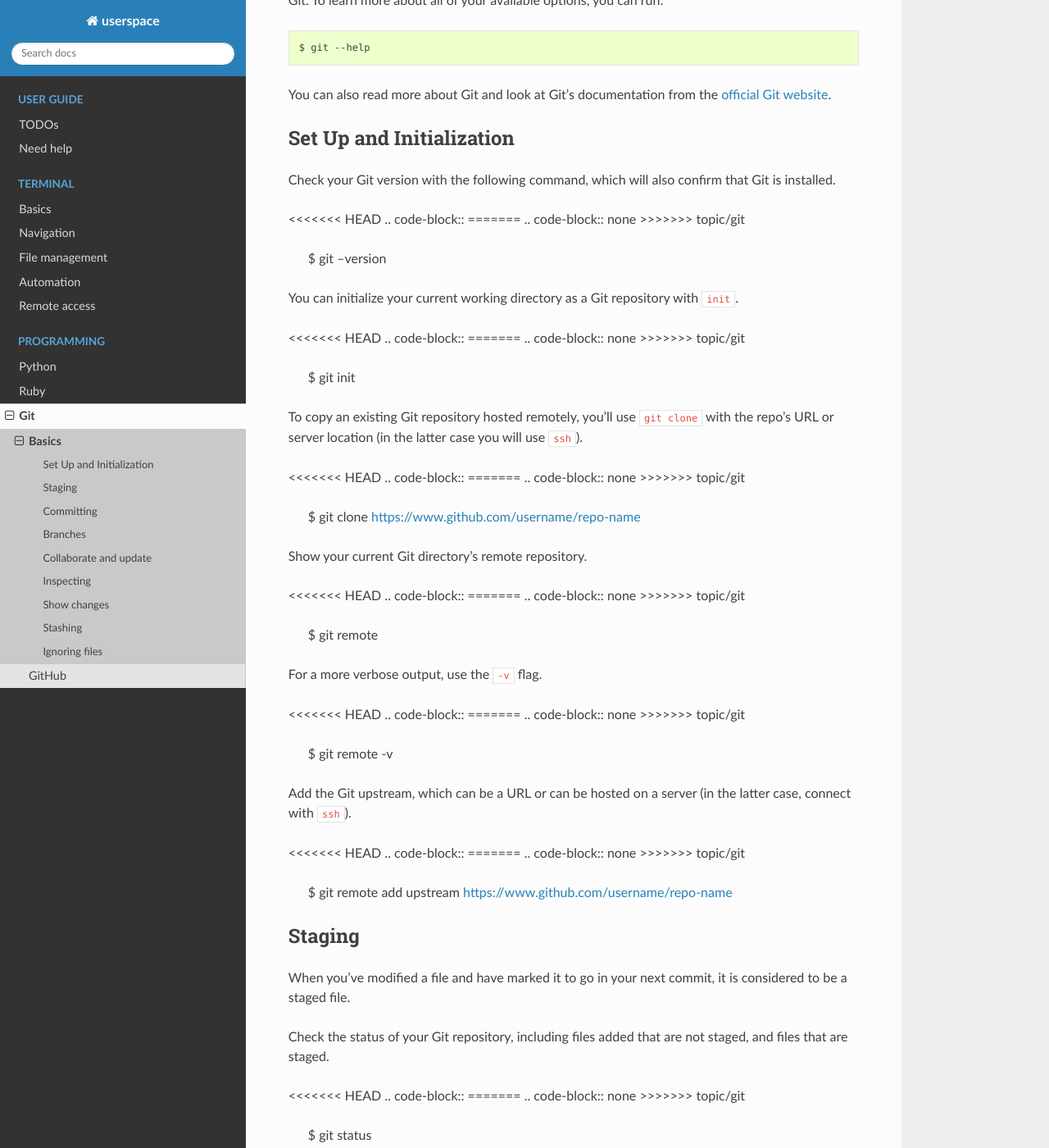
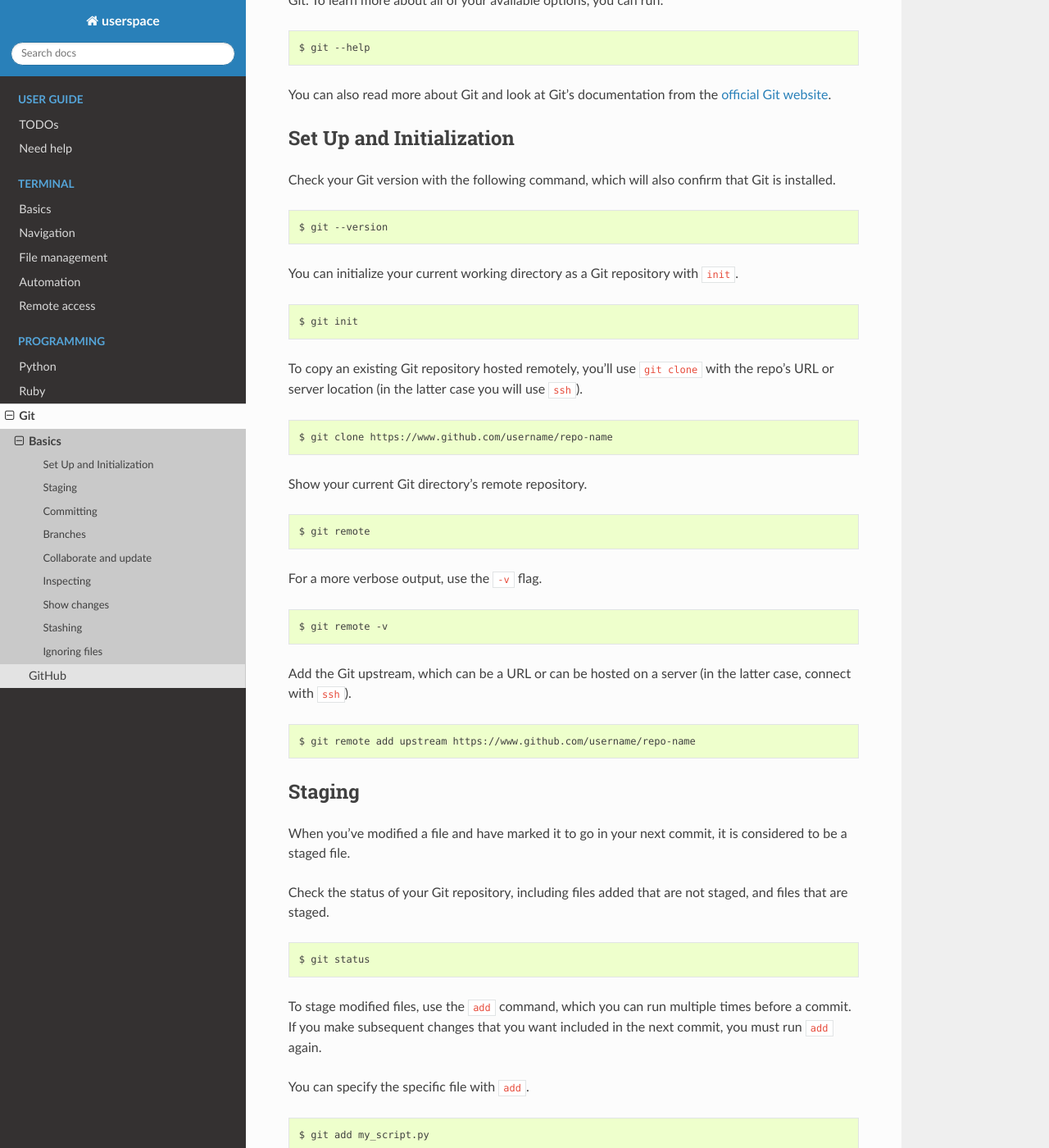
Before and after one commit to jiverson002/userspace, a Sphinx documentation site: the page built from docs/source/programming/git/basics.rst, in a window 1280 px wide and 1400 px high, scrolled down 488 px. Shown: the whole window at 82% size. Built offline with Sphinx 7.4.7 and the Read the Docs theme 2.0.0, drawn with Linux system fonts in a browser that asks for light colours; some of the changed text lies outside the part shown.

Commit message:
Revert "topic/git: Fixes missing code snippets"
This reverts commit b2a920bb50b0288ca43e518fff8cab08588fb092.

```diff
--- a/docs/source/programming/git/basics.rst
+++ b/docs/source/programming/git/basics.rst
@@ -33,22 +33,14 @@ Set Up and Initialization
 Check your Git version with the following command, which will also confirm that
 Git is installed.
 
-<<<<<<< HEAD
 .. code-block::
-=======
-.. code-block:: none
->>>>>>> topic/git
 
   $ git --version
 
 You can initialize your current working directory as a Git repository with
 ``init``.
 
-<<<<<<< HEAD
 .. code-block::
-=======
-.. code-block:: none
->>>>>>> topic/git
 
   $ git init
 
@@ -56,42 +48,26 @@ To copy an existing Git repository hosted remotely, you'll use ``git clone``
 with the repo's URL or server location (in the latter case you will use
 ``ssh``).
 
-<<<<<<< HEAD
 .. code-block::
-=======
-.. code-block:: none
->>>>>>> topic/git
 
   $ git clone https://www.github.com/username/repo-name
 
 Show your current Git directory's remote repository.
 
-<<<<<<< HEAD
 .. code-block::
-=======
-.. code-block:: none
->>>>>>> topic/git
 
   $ git remote
 
 For a more verbose output, use the ``-v`` flag.
 
-<<<<<<< HEAD
 .. code-block::
-=======
-.. code-block:: none
->>>>>>> topic/git
 
   $ git remote -v
 
 Add the Git upstream, which can be a URL or can be hosted on a server (in the
 latter case, connect with ``ssh``).
 
-<<<<<<< HEAD
 .. code-block::
-=======
-.. code-block:: none
->>>>>>> topic/git
 
   $ git remote add upstream https://www.github.com/username/repo-name
 
@@ -104,11 +80,7 @@ considered to be a staged file.
 Check the status of your Git repository, including files added that are not
 staged, and files that are staged.
 
-<<<<<<< HEAD
 .. code-block::
-=======
-.. code-block:: none
->>>>>>> topic/git
 
   $ git status
 
@@ -118,33 +90,21 @@ the next commit, you must run ``add`` again.
 
 You can specify the specific file with ``add``.
 
-<<<<<<< HEAD
 .. code-block::
-=======
-.. code-block:: none
->>>>>>> topic/git
 
   $ git add my_script.py
 
 With ``.`` you can add all files in the current directory including files that
 begin with a ``.``.
 
-<<<<<<< HEAD
 .. code-block::
-=======
-.. code-block:: none
->>>>>>> topic/git
 
     git add .
 
 You can remove a file from staging while retaining changes within your working
 directory with ``reset``.
 
-<<<<<<< HEAD
 .. code-block::
-=======
-.. code-block:: none
->>>>>>> topic/git
 
   $ git reset my_script.py
 
@@ -157,32 +117,20 @@ record changes you have made to the repository.
 To commit staged files, you'll run the ``commit`` command with your meaningful
 commit message so that you can track commits.
 
-<<<<<<< HEAD
 .. code-block::
-=======
-.. code-block:: none
->>>>>>> topic/git
 
   $ git commit -m "Commit message"
 
 You can condense staging all tracked files with committing them in one step.
 
-<<<<<<< HEAD
 .. code-block::
-=======
-.. code-block:: none
->>>>>>> topic/git
 
   $ git commit -am "Commit message"
 
 If you need to modify your commit message, you can do so with the ``--amend``
 flag.
 
-<<<<<<< HEAD
 .. code-block::
-=======
-.. code-block:: none
->>>>>>> topic/git
 
   $ git commit --amend -m "New commit message"
 
@@ -197,106 +145,66 @@ can learn more about branches by reading the `Git branch documentation
 List all current branches with the ``branch`` command. An asterisk (``*``) will
 appear next to your currently active branch.
 
-<<<<<<< HEAD
 .. code-block::
-=======
-.. code-block:: none
->>>>>>> topic/git
 
   $ git branch
 
 Create a new branch. You will remain on your currently active branch until you
 switch to the new one.
 
-<<<<<<< HEAD
 .. code-block::
-=======
-.. code-block:: none
->>>>>>> topic/git
 
   $ git branch new-branch
 
 Switch to any existing branch and check it out into your current working
 directory.
 
-<<<<<<< HEAD
 .. code-block::
-=======
-.. code-block:: none
->>>>>>> topic/git
 
   $ git checkout another-branch
 
 You can consolidate the creation and checkout of a new branch by using the
 ``-b`` flag.
 
-<<<<<<< HEAD
 .. code-block::
-=======
-.. code-block:: none
->>>>>>> topic/git
 
   $ git checkout -b new-branch
 
 Rename your branch name.
 
-<<<<<<< HEAD
 .. code-block::
-=======
-.. code-block:: none
->>>>>>> topic/git
 
   $ git branch -m current-branch-name new-branch-name
 
 Merge the specified branch's history into the one you're currently working in.
 
-<<<<<<< HEAD
 .. code-block::
-=======
-.. code-block:: none
->>>>>>> topic/git
 
   $ git merge branch-name
 
 Abort the merge, in case there are conflicts.
 
-<<<<<<< HEAD
 .. code-block::
-=======
-.. code-block:: none
->>>>>>> topic/git
 
   $ git merge --abort
 
 You can also select a particular commit to merge with ``cherry-pick`` with the
 string that references the specific commit.
 
-<<<<<<< HEAD
 .. code-block::
-=======
-.. code-block:: none
->>>>>>> topic/git
 
   $ git cherry-pick f7649d0
 
 When you have merged a branch and no longer need the branch, you can delete it.
 
-<<<<<<< HEAD
 .. code-block::
-=======
-.. code-block:: none
->>>>>>> topic/git
 
   $ git branch -d branch-name
 
 If you have not merged a branch to master, but are sure you want to delete it,
 you can **force** delete a branch.
 
-<<<<<<< HEAD
 .. code-block::
-=======
-.. code-block:: none
->>>>>>> topic/git
 
   $ git branch -D branch-name
 
@@ -306,41 +214,25 @@ Collaborate and update
 To download changes from another repository, such as the remote upstream, you'll
 use ``fetch``.
 
-<<<<<<< HEAD
 .. code-block::
-=======
-.. code-block:: none
->>>>>>> topic/git
 
   $ git fetch upstream
 
 Merge the fetched commits.
 
-<<<<<<< HEAD
 .. code-block::
-=======
-.. code-block:: none
->>>>>>> topic/git
 
   $ git merge upstream/master
 
 Push or transmit your local branch commits to the remote repository branch.
 
-<<<<<<< HEAD
 .. code-block::
-=======
-.. code-block:: none
->>>>>>> topic/git
 
   $ git push origin master
 
 Fetch and merge any commits from the tracking remote branch.
 
-<<<<<<< HEAD
 .. code-block::
-=======
-.. code-block:: none
->>>>>>> topic/git
 
   $ git pull
 
@@ -349,55 +241,35 @@ Inspecting
 
 Display the commit history for the currently active branch.
 
-<<<<<<< HEAD
 .. code-block::
-=======
-.. code-block:: none
->>>>>>> topic/git
 
   $ git log
 
 Show the commits that changed a particular file. This follows the file
 regardless of file renaming.
 
-<<<<<<< HEAD
 .. code-block::
-=======
-.. code-block:: none
->>>>>>> topic/git
 
   $ git log --follow my_script.py
 
 Show the commits that are on one branch and not on the other. This will show
 commits on a-branch that are not on b-branch.
 
-<<<<<<< HEAD
 .. code-block::
-=======
-.. code-block:: none
->>>>>>> topic/git
 
   $ git log a-branch..b-branch
 
 Look at reference logs (``reflog``) to see when the tips of branches and other
 references were last updated within the repository.
 
-<<<<<<< HEAD
 .. code-block::
-=======
-.. code-block:: none
->>>>>>> topic/git
 
   $ git reflog
 
 Show any object in Git via its commit string or hash in a more human-readable
 format.
 
-<<<<<<< HEAD
 .. code-block::
-=======
-.. code-block:: none
->>>>>>> topic/git
 
   $ git show de754f5
 
@@ -410,31 +282,19 @@ can read more fully about it through the `Git diff documentation
 
 Compare modified files that are on the staging area.
 
-<<<<<<< HEAD
 .. code-block::
-=======
-.. code-block:: none
->>>>>>> topic/git
 
   $ git diff --staged
 
 Display the diff of what is in ``a-branch`` but is not in ``b-branch``.
 
-<<<<<<< HEAD
 .. code-block::
-=======
-.. code-block:: none
->>>>>>> topic/git
 
   $ git diff a-branch..b-branch
 
 Show the diff between two specific commits.
 
-<<<<<<< HEAD
 .. code-block::
-=======
-.. code-block:: none
->>>>>>> topic/git
 
   $ git diff 61ce3e6..e221d9c
 
@@ -450,21 +310,13 @@ commit.
 
 Stash your current work.
 
-<<<<<<< HEAD
 .. code-block::
-=======
-.. code-block:: none
->>>>>>> topic/git
 
   $ git stash
 
 See what you currently have stashed.
 
-<<<<<<< HEAD
 .. code-block::
-=======
-.. code-block:: none
->>>>>>> topic/git
 
   $ git stash list
 
@@ -472,55 +324,35 @@ Your stashes will be named ``stash@{0}``, ``stash@{1}``, and so on.
 
 Show information about a particular stash.
 
-<<<<<<< HEAD
 .. code-block::
-=======
-.. code-block:: none
->>>>>>> topic/git
 
   $ git stash show stash@{0}
 
 To bring the files in a current stash out of the stash while still retaining the
 stash, use ``apply``.
 
-<<<<<<< HEAD
 .. code-block::
-=======
-.. code-block:: none
->>>>>>> topic/git
 
   $ git stash apply stash@{0}
 
 If you want to bring files out of a stash, and no longer need the stash, use
 ``pop``.
 
-<<<<<<< HEAD
 .. code-block::
-=======
-.. code-block:: none
->>>>>>> topic/git
 
   $ git stash pop stash@{0}
 
 If you no longer need the files saved in a particular stash, you can ``drop``
 the stash.
 
-<<<<<<< HEAD
 .. code-block::
-=======
-.. code-block:: none
->>>>>>> topic/git
 
   $ git stash drop stash@{0}
 
 If you have multiple stashes saved and no longer need to use any of them, you
 can use ``clear`` to remove them.
 
-<<<<<<< HEAD
 .. code-block::
-=======
-.. code-block:: none
->>>>>>> topic/git
 
   $ git stash clear
 
```
Also changed, not shown: docs/source/programming/git/github.rst (+0 -12 lines).
